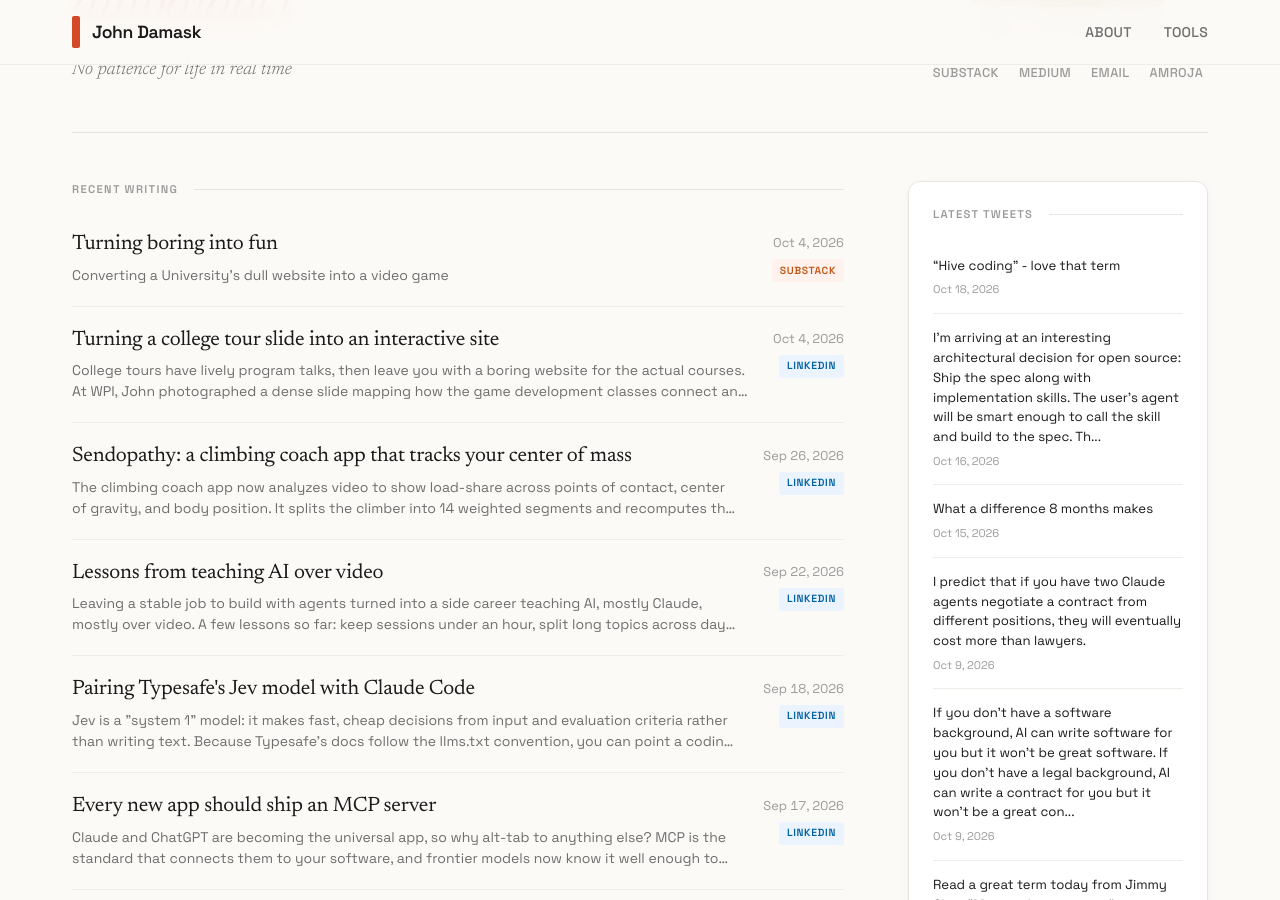
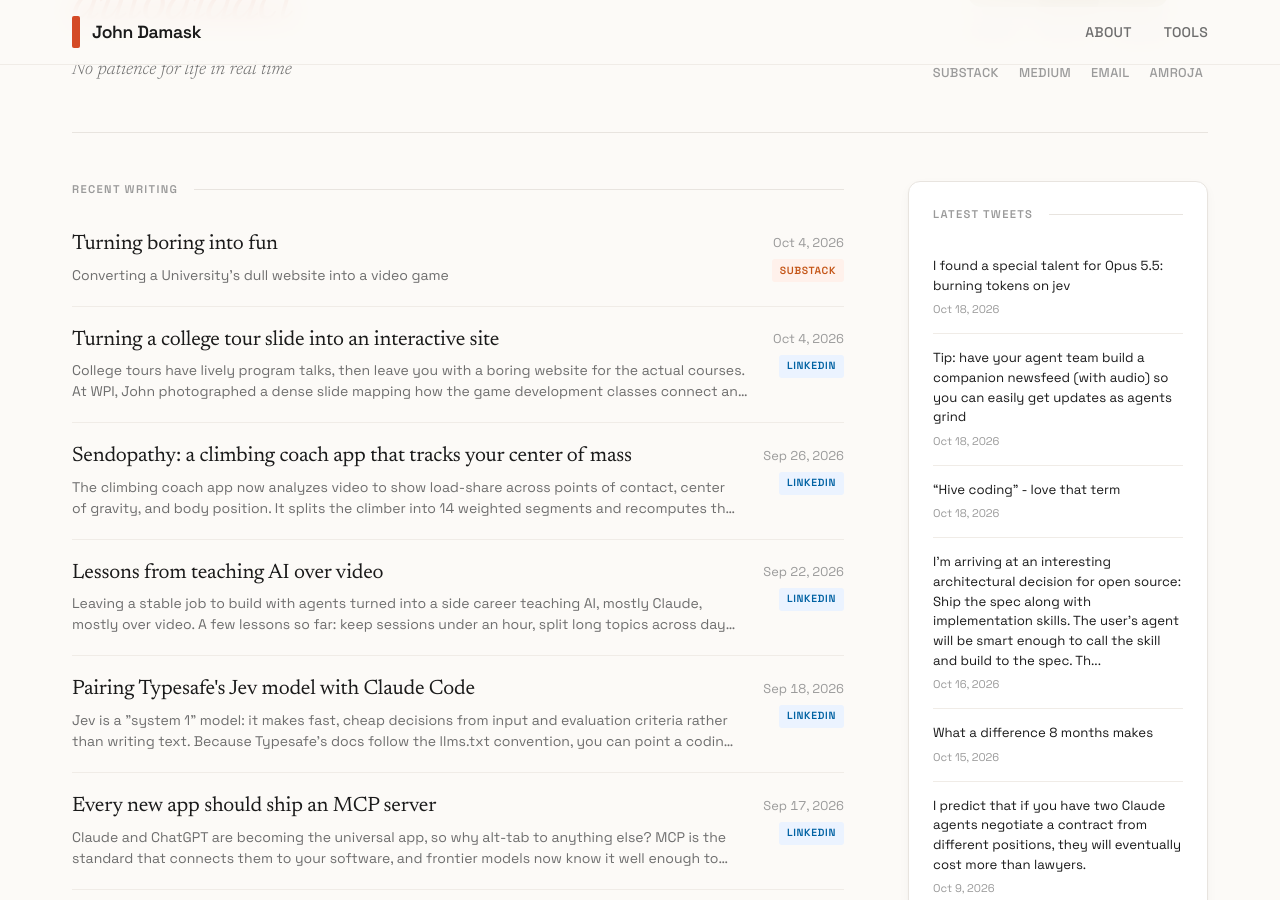
Before and after one commit to jbdamask/jbdamask.github.io, a Jekyll site: the page built from index.html, in a window 1280 px wide and 900 px high, scrolled down 362 px. Built offline with Jekyll 4.4.1, drawn with Linux system fonts in a browser that asks for light colours; the list of posts is cut into pages by our own code; some of the changed text lies outside the part shown.

Commit message:
Update Twitter posts

```diff
--- a/_data/twitter-posts.yml
+++ b/_data/twitter-posts.yml
@@ -2,6 +2,20 @@
 # Fetches latest tweets and merges with existing posts
 # Keeps max 150 most recent tweets (LIFO)
 
+- title: 'I found a special talent for Opus 5.5: burning tokens on jev'
+  source: twitter
+  url: https://twitter.com/jbdamask/status/2111883735540924918
+  date: '2026-10-18'
+  excerpt: 'I found a special talent for Opus 5.5: burning tokens on jev'
+  image: ''
+- title: 'Tip: have your agent team build a companion newsfeed (with audio) so you
+    can easily get updates as a...'
+  source: twitter
+  url: https://twitter.com/jbdamask/status/2111868049678880984
+  date: '2026-10-18'
+  excerpt: 'Tip: have your agent team build a companion newsfeed (with audio) so you
+    can easily get updates as agents grind'
+  image: ''
 - title: “Hive coding” - love that term
   source: twitter
   url: https://twitter.com/jbdamask/status/2111829232540360838
@@ -1184,18 +1198,3 @@
   date: '2026-07-25'
   excerpt: Human judgement is still a thing
   image: https://pbs.twimg.com/news_img/2081015426436222976/4O_aoBui?format=jpg&name=orig
-- title: uh...hello. I didn't know you were here
-  source: twitter
-  url: https://twitter.com/jbdamask/status/2080701293027279088
-  date: '2026-07-24'
-  excerpt: uh...hello. I didn't know you were here
-  image: ''
-- title: 'Weird one: a DynamoDB performance audit showed that a bad design element
-    was burning 95% of the tabl...'
-  source: twitter
-  url: https://twitter.com/jbdamask/status/2080651252124291324
-  date: '2026-07-24'
-  excerpt: 'Weird one: a DynamoDB performance audit showed that a bad design element
-    was burning 95% of the table''s read capacity. After refactoring, I asked why
-    the feature existed in the first place. It shouldn...'
-  image: ''
```
